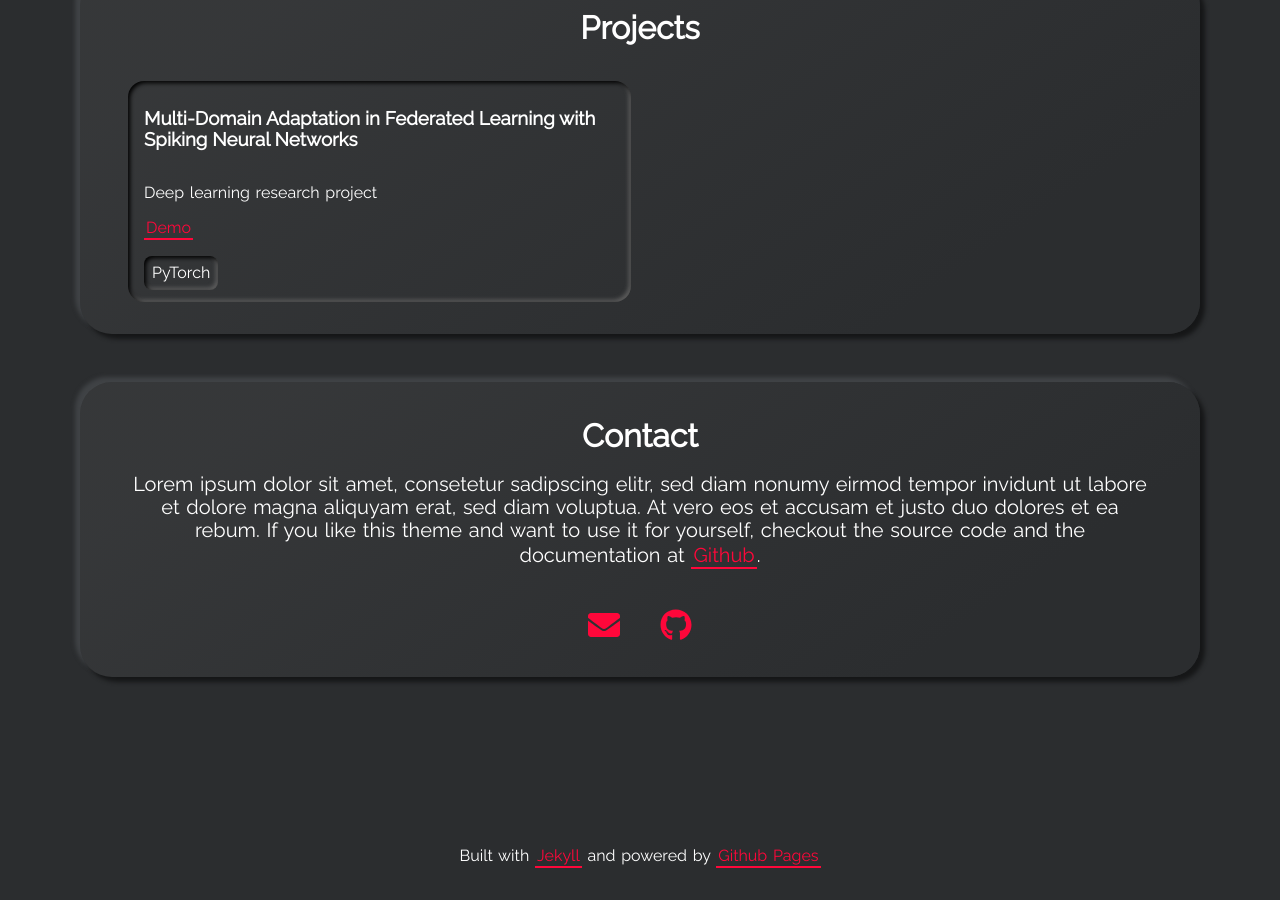
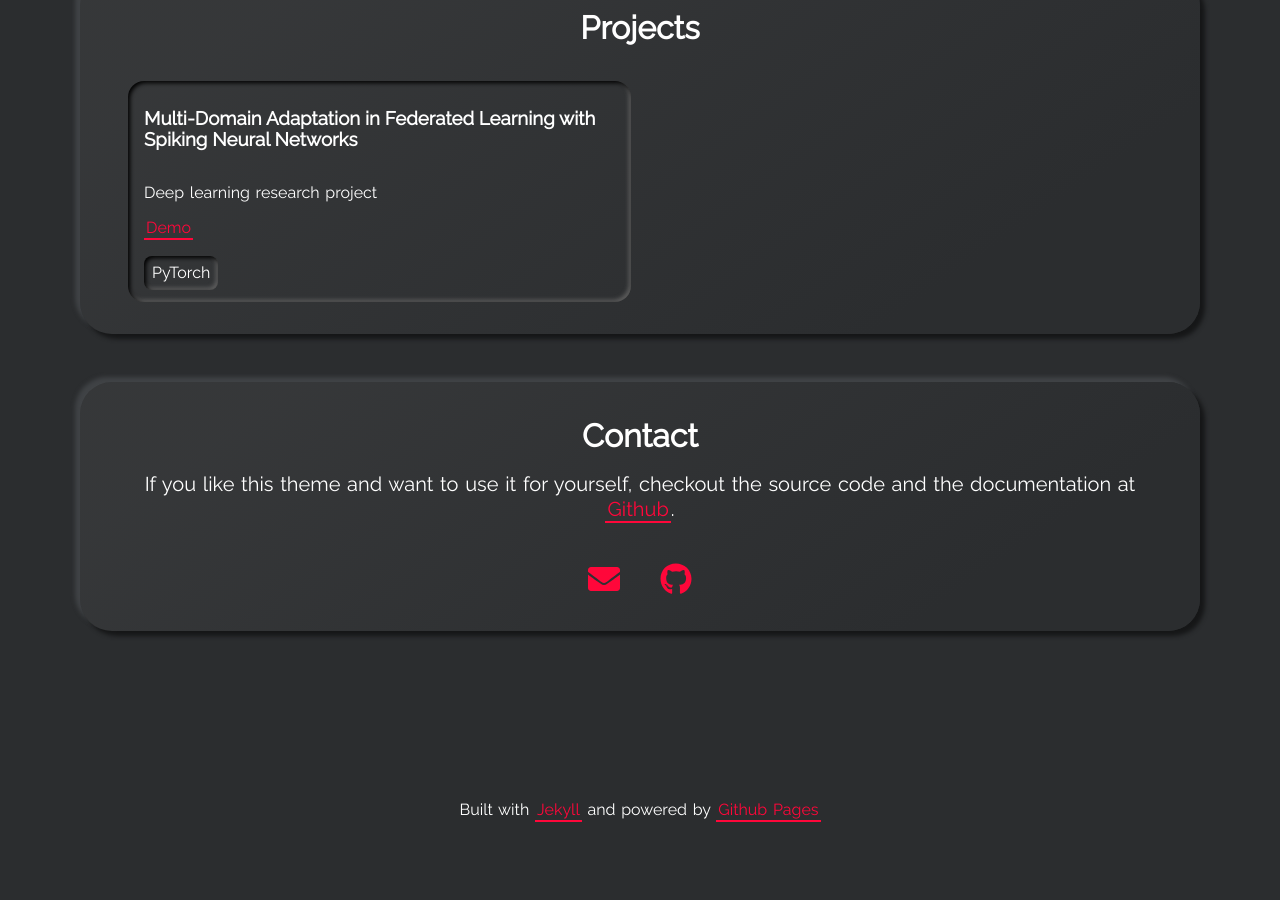
Before and after one commit to peter0201yu/peter0201yu.github.io, a Jekyll site: the page built from index.html, in a window 1280 px wide and 900 px high, scrolled down 2561 px. Built offline with Jekyll 4.4.1, drawn with Linux system fonts in a browser that asks for light colours; after the commit the page ends 3415 px from its top, so only the background shows below that.

Commit message:
update contact

```diff
--- a/_config.yml
+++ b/_config.yml
@@ -82,7 +82,7 @@ show_contact_card: true
 # contact_title: The will be displayed as the title in the Contact section
 contact_title: Contact
 # contact_description: This will be displayed under the title.
-contact_description: Lorem ipsum dolor sit amet, consetetur sadipscing elitr, sed diam nonumy eirmod tempor invidunt ut labore et dolore magna aliquyam erat, sed diam voluptua. At vero eos et accusam et justo duo dolores et ea rebum. If you like this theme and want to use it for yourself, checkout the source code and the documentation at <a class="highlight-link" href="https://github.com/longpdo/neumorphism" target="_blank" rel="noreferrer"> Github </a>.
+contact_description: If you like this theme and want to use it for yourself, checkout the source code and the documentation at <a class="highlight-link" href="https://github.com/longpdo/neumorphism" target="_blank" rel="noreferrer"> Github </a>.
 
 # GITHUB-METADATA
 # Set this to your forked repository
```
